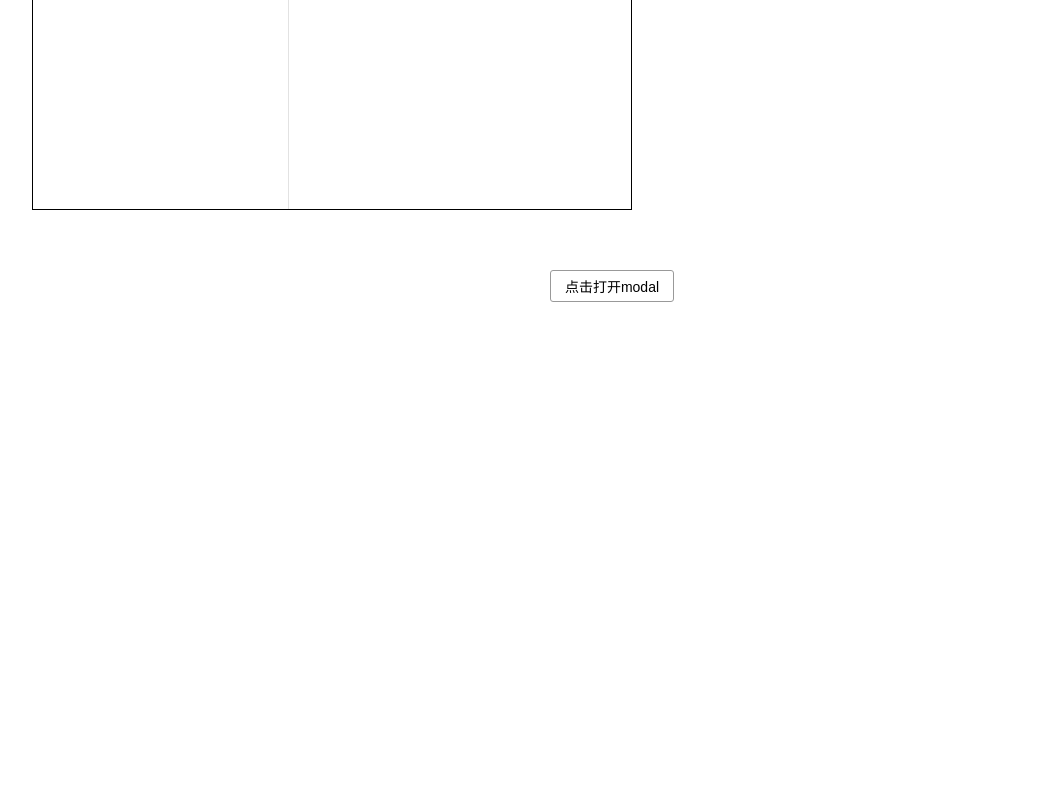
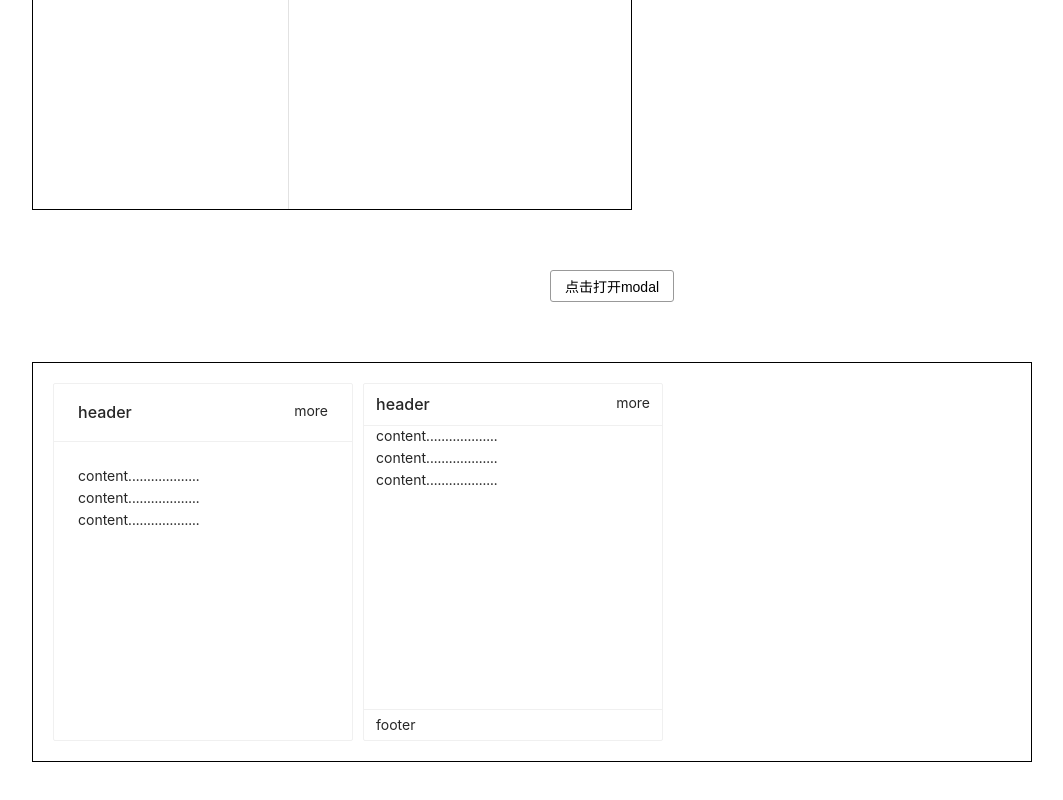
Before and after one commit to lovelts/tsl-ui, a Vue app: page / in a window 1280 px wide. Shown: the part 916-1716 px from the top of the page, without its empty margins (28-1091 px from the left). Before the commit the page ends 1218 px from the top, so only its background shows below. Built offline with nearby package versions, Linux system fonts and the light colour scheme.

Commit message:
完成card组件

```diff
--- a/src/App.vue
+++ b/src/App.vue
@@ -1,7 +1,7 @@
 <!--
  * @Author: lts
  * @Date: 2021-03-08 12:54:13
- * @LastEditTime: 2021-03-10 10:53:48
+ * @LastEditTime: 2021-03-10 12:40:43
  * @FilePath: \my-cli-ui\src\App.vue
 -->
 <template>
@@ -89,15 +89,43 @@
   <div>
     <ts-button @click="changeVisible">点击打开modal</ts-button>
     <ts-modal
-     :visible="visible"
-     :onOk="onOk"
-     :onCancel="onCancel"
-     okText="ok"
-     cancelText="cancel"
+      :visible="visible"
+      :onOk="onOk"
+      :onCancel="onCancel"
+      okText="ok"
+      cancelText="cancel"
     >
       <template #header> header </template>
-      1231322
+      <p>content...................</p>
+      <p>content...................</p>
+      <p>content...................</p>
     </ts-modal>
+  </div>
+  <div
+    :style="{
+      width: '1000px',
+      height: '400px',
+      border: '1px solid black',
+      margin: '60px',
+      padding: '20px',
+      display: 'flex',
+    }"
+  >
+    <ts-card>
+      <template #title> header </template>
+      <template #extra> more </template>
+      <p>content...................</p>
+      <p>content...................</p>
+      <p>content...................</p>
+    </ts-card>
+    <ts-card size="small" :style="{ marginLeft: '10px' }" footer>
+      <template #title> header </template>
+      <template #extra> more </template>
+      <template #footer> footer </template>
+      <p>content...................</p>
+      <p>content...................</p>
+      <p>content...................</p>
+    </ts-card>
   </div>
 </template>
 
@@ -110,6 +138,7 @@ import TsDivider from "./Divider";
 import TsMenu from "./Menu";
 import TsMenuItem from "./MenuItem";
 import TsModal from "./modal/Modal";
+import TsCard from "./card/Card";
 export default {
   name: "App",
   components: {
@@ -120,6 +149,7 @@ export default {
     TsMenu,
     TsMenuItem,
     TsModal,
+    TsCard,
   },
 
   setup() {
--- /dev/null
+++ b/src/card/Card.vue
@@ -0,0 +1,124 @@
+<!--
+ * @Author: lts
+ * @Date: 2021-03-10 11:01:34
+ * @LastEditTime: 2021-03-10 12:40:08
+ * @FilePath: \my-cli-ui\src\card\Card.vue
+-->
+<template>
+  <div
+    class="ts-card"
+    :style="style"
+    :class="{ 'small-card': size === 'small' }"
+  >
+    <div class="ts-card-header">
+      <div class="ts-card-header-title">
+        <slot name="title" />
+      </div>
+      <div class="ts-card-header-extra">
+        <slot name="extra" />
+      </div>
+    </div>
+    <div class="ts-card-body"><slot /></div>
+    <div class="ts-card-footer" v-if="footer">
+      <slot name="footer" />
+    </div>
+  </div>
+</template>
+<script>
+export default {
+  name: "Card",
+  props: {
+    size: {
+      type: String,
+      default: "default",
+    },
+    style: {
+      type: Object,
+    },
+    footer: {
+      type: Boolean,
+      default: false,
+    },
+  },
+  setup() {},
+};
+</script>
+<style lang="less" scoped>
+.ts-card {
+  position: relative;
+  display: flex !important;
+  flex-direction: column;
+  height: auto !important;
+  text-align: left;
+  width: 300px;
+  border: 1px solid #f0f0f0;
+  color: rgba(0, 0, 0, 0.85);
+  font-size: 14px;
+  font-variant: tabular-nums;
+  line-height: 1.5715;
+  list-style: none;
+  font-feature-settings: tnum;
+  position: relative;
+  background: #fff;
+  border-radius: 2px;
+  transition: all 0.3s;
+  .ts-card-header {
+    text-align: left;
+    min-height: 48px;
+    margin-bottom: -1px;
+    padding: 0 24px;
+    color: rgba(0, 0, 0, 0.85);
+    font-weight: 500;
+    font-size: 16px;
+    background: 0 0;
+    border-bottom: 1px solid #f0f0f0;
+    border-radius: 2px 2px 0 0;
+    zoom: 1;
+    display: flex;
+    .ts-card-header-title {
+      display: inline-block;
+      flex: 1;
+      padding: 16px 0;
+      overflow: hidden;
+      white-space: nowrap;
+      text-overflow: ellipsis;
+    }
+    .ts-card-header-extra {
+      //   margin-left: auto;
+      padding: 16px 0;
+      color: rgba(0, 0, 0, 0.85);
+      font-weight: 400;
+      font-size: 14px;
+    }
+  }
+  .ts-card-body {
+    padding: 24px;
+    zoom: 1;
+  }
+  .ts-card-footer {
+    position: absolute;
+    width: 100%;
+    bottom: 0;
+    border-top: 1px solid #f0f0f0;
+    padding: 14px 24px;
+  }
+  &.small-card {
+      .ts-card-header {
+          min-height: 36px;
+          padding: 0 12px;
+          .ts-card-header-title {
+              padding: 8px 0;
+          }
+           .ts-card-header-extra {
+              padding: 8px 0;
+          }
+      }
+      .ts-card-body {
+          padding: 0 12px;
+      }
+      .ts-card-footer {
+          padding: 4px 12px;
+      }
+  }
+}
+</style>
```
